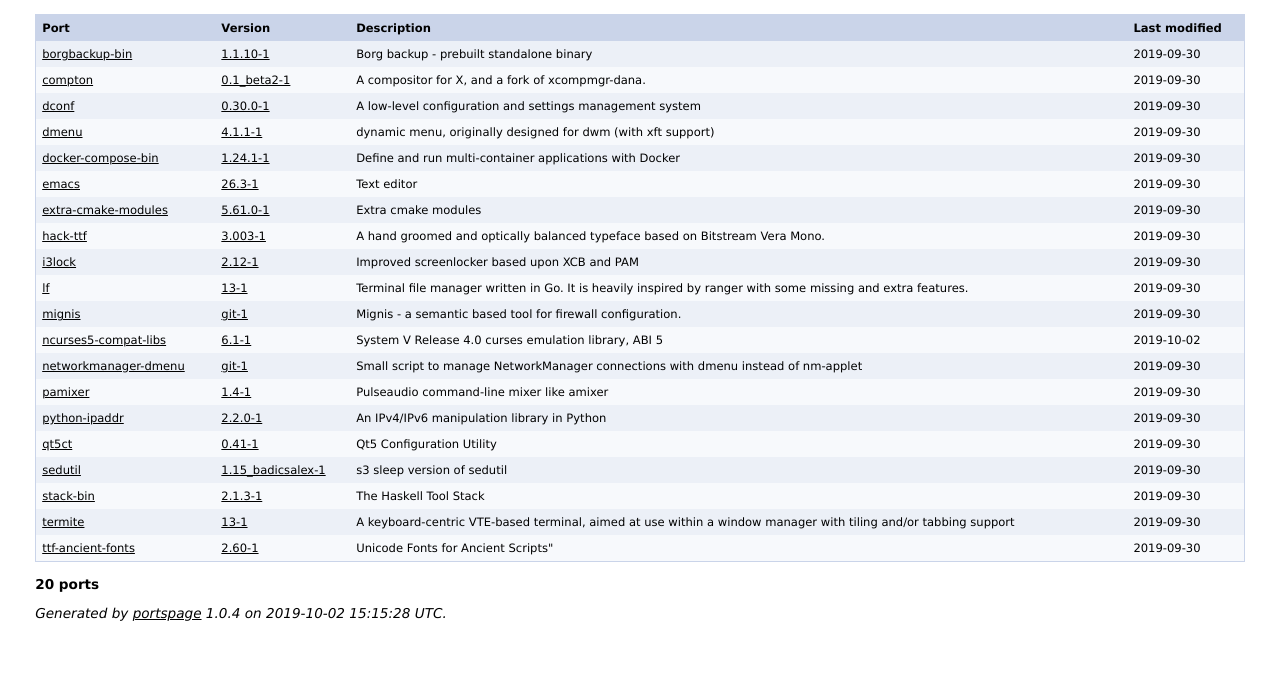
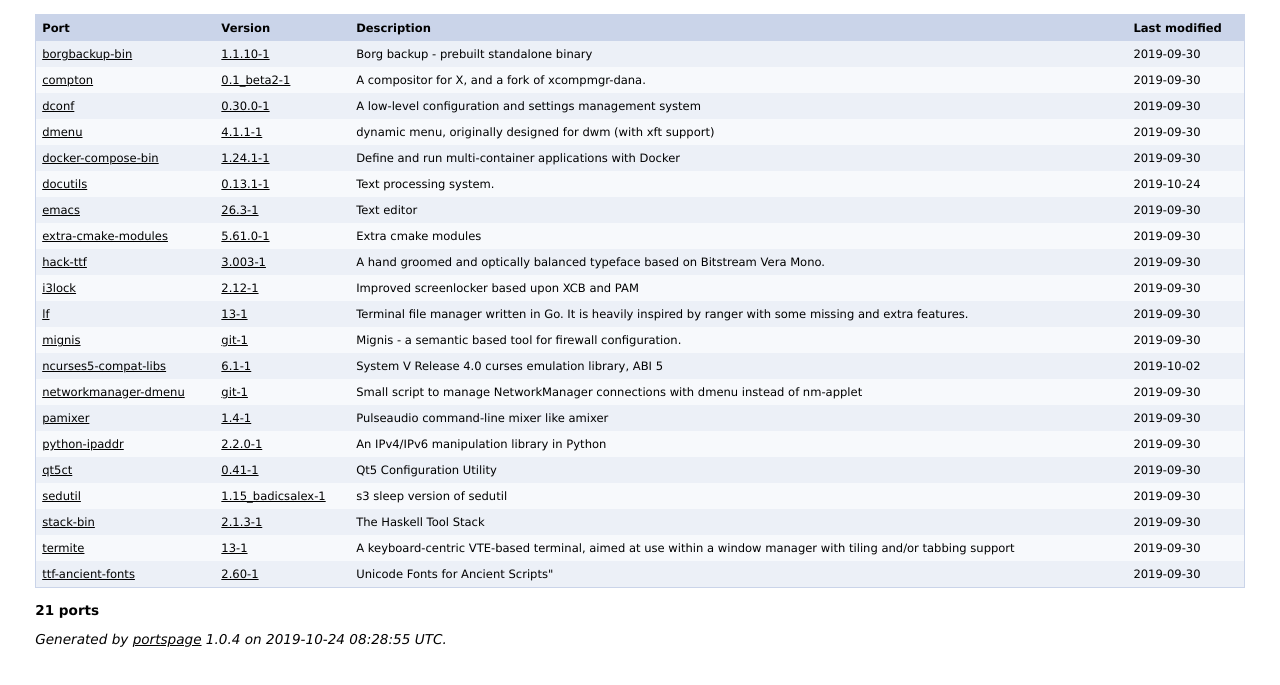
Before and after one commit to wert310/crux-ports, a plain HTML site: page index.html in a window 1280 px wide. Shown: the part 79-764 px from the top of the page. Drawn offline with Linux system fonts and the light colour scheme.

Commit message:
docutils python2/3

```diff
--- a/index.html
+++ b/index.html
@@ -48,23 +48,24 @@
    <tr class="odd"><td><a href="http://wiki.gnome.org/Projects/dconf">dconf</a></td><td><a href="./dconf/Pkgfile">0.30.0-1</a></td><td>A low-level configuration and settings management system</td><td>2019-09-30</td></tr>
    <tr class="even"><td><a href="http://tools.suckless.org/dmenu/">dmenu</a></td><td><a href="./dmenu/Pkgfile">4.1.1-1</a></td><td>dynamic menu, originally designed for dwm (with xft support)</td><td>2019-09-30</td></tr>
    <tr class="odd"><td><a href="https://github.com/docker/compose/">docker-compose-bin</a></td><td><a href="./docker-compose-bin/Pkgfile">1.24.1-1</a></td><td>Define and run multi-container applications with Docker</td><td>2019-09-30</td></tr>
-   <tr class="even"><td><a href="https://www.gnu.org/software/emacs/">emacs</a></td><td><a href="./emacs/Pkgfile">26.3-1</a></td><td>Text editor</td><td>2019-09-30</td></tr>
-   <tr class="odd"><td><a href="http://fmtlib.net/">extra-cmake-modules</a></td><td><a href="./extra-cmake-modules/Pkgfile">5.61.0-1</a></td><td>Extra cmake modules</td><td>2019-09-30</td></tr>
-   <tr class="even"><td><a href="https://sourcefoundry.org/hack/">hack-ttf</a></td><td><a href="./hack-ttf/Pkgfile">3.003-1</a></td><td>A hand groomed and optically balanced typeface based on Bitstream Vera Mono.</td><td>2019-09-30</td></tr>
-   <tr class="odd"><td><a href="https://i3wm.org/i3lock/'">i3lock</a></td><td><a href="./i3lock/Pkgfile">2.12-1</a></td><td>Improved screenlocker based upon XCB and PAM</td><td>2019-09-30</td></tr>
-   <tr class="even"><td><a href="https://github.com/gokcehan/lf">lf</a></td><td><a href="./lf/Pkgfile">13-1</a></td><td>Terminal file manager written in Go. It is heavily inspired by ranger with some missing and extra features.  </td><td>2019-09-30</td></tr>
-   <tr class="odd"><td><a href="https://github.com/secgroup/Mignis ">mignis</a></td><td><a href="./mignis/Pkgfile">git-1</a></td><td>Mignis - a semantic based tool for firewall configuration. </td><td>2019-09-30</td></tr>
-   <tr class="even"><td><a href="http://invisible-island.net/ncurses/ncurses.html">ncurses5-compat-libs</a></td><td><a href="./ncurses5-compat-libs/Pkgfile">6.1-1</a></td><td>System V Release 4.0 curses emulation library, ABI 5</td><td>2019-10-02</td></tr>
-   <tr class="odd"><td><a href="https://github.com/firecat53/networkmanager-dmenu">networkmanager-dmenu</a></td><td><a href="./networkmanager-dmenu/Pkgfile">git-1</a></td><td>Small script to manage NetworkManager connections with dmenu instead of nm-applet</td><td>2019-09-30</td></tr>
-   <tr class="even"><td><a href="https://github.com/cdemoulins/pamixer">pamixer</a></td><td><a href="./pamixer/Pkgfile">1.4-1</a></td><td>Pulseaudio command-line mixer like amixer</td><td>2019-09-30</td></tr>
-   <tr class="odd"><td><a href="http://code.google.com/p/ipaddr-py/">python-ipaddr</a></td><td><a href="./python-ipaddr/Pkgfile">2.2.0-1</a></td><td>An IPv4/IPv6 manipulation library in Python</td><td>2019-09-30</td></tr>
-   <tr class="even"><td><a href="https://qt5ct.sourceforge.nete">qt5ct</a></td><td><a href="./qt5ct/Pkgfile">0.41-1</a></td><td>Qt5 Configuration Utility</td><td>2019-09-30</td></tr>
-   <tr class="odd"><td><a href="https://github.com/Drive-Trust-Alliance/sedutil/">sedutil</a></td><td><a href="./sedutil/Pkgfile">1.15_badicsalex-1</a></td><td>s3 sleep version of sedutil</td><td>2019-09-30</td></tr>
-   <tr class="even"><td><a href="https://github.com/commercialhaskell/stack">stack-bin</a></td><td><a href="./stack-bin/Pkgfile">2.1.3-1</a></td><td>The Haskell Tool Stack</td><td>2019-09-30</td></tr>
-   <tr class="odd"><td><a href="https://github.com/thestinger/termite/">termite</a></td><td><a href="./termite/Pkgfile">13-1</a></td><td>A keyboard-centric VTE-based terminal, aimed at use within a window manager with tiling and/or tabbing support</td><td>2019-09-30</td></tr>
-   <tr class="even"><td><a href="http://users.teilar.gr/~g1951d/">ttf-ancient-fonts</a></td><td><a href="./ttf-ancient-fonts/Pkgfile">2.60-1</a></td><td>Unicode Fonts for Ancient Scripts"</td><td>2019-09-30</td></tr>
+   <tr class="even"><td><a href="http://docutils.sourceforge.net/">docutils</a></td><td><a href="./docutils/Pkgfile">0.13.1-1</a></td><td>Text processing system.</td><td>2019-10-24</td></tr>
+   <tr class="odd"><td><a href="https://www.gnu.org/software/emacs/">emacs</a></td><td><a href="./emacs/Pkgfile">26.3-1</a></td><td>Text editor</td><td>2019-09-30</td></tr>
+   <tr class="even"><td><a href="http://fmtlib.net/">extra-cmake-modules</a></td><td><a href="./extra-cmake-modules/Pkgfile">5.61.0-1</a></td><td>Extra cmake modules</td><td>2019-09-30</td></tr>
+   <tr class="odd"><td><a href="https://sourcefoundry.org/hack/">hack-ttf</a></td><td><a href="./hack-ttf/Pkgfile">3.003-1</a></td><td>A hand groomed and optically balanced typeface based on Bitstream Vera Mono.</td><td>2019-09-30</td></tr>
+   <tr class="even"><td><a href="https://i3wm.org/i3lock/'">i3lock</a></td><td><a href="./i3lock/Pkgfile">2.12-1</a></td><td>Improved screenlocker based upon XCB and PAM</td><td>2019-09-30</td></tr>
+   <tr class="odd"><td><a href="https://github.com/gokcehan/lf">lf</a></td><td><a href="./lf/Pkgfile">13-1</a></td><td>Terminal file manager written in Go. It is heavily inspired by ranger with some missing and extra features.  </td><td>2019-09-30</td></tr>
+   <tr class="even"><td><a href="https://github.com/secgroup/Mignis ">mignis</a></td><td><a href="./mignis/Pkgfile">git-1</a></td><td>Mignis - a semantic based tool for firewall configuration. </td><td>2019-09-30</td></tr>
+   <tr class="odd"><td><a href="http://invisible-island.net/ncurses/ncurses.html">ncurses5-compat-libs</a></td><td><a href="./ncurses5-compat-libs/Pkgfile">6.1-1</a></td><td>System V Release 4.0 curses emulation library, ABI 5</td><td>2019-10-02</td></tr>
+   <tr class="even"><td><a href="https://github.com/firecat53/networkmanager-dmenu">networkmanager-dmenu</a></td><td><a href="./networkmanager-dmenu/Pkgfile">git-1</a></td><td>Small script to manage NetworkManager connections with dmenu instead of nm-applet</td><td>2019-09-30</td></tr>
+   <tr class="odd"><td><a href="https://github.com/cdemoulins/pamixer">pamixer</a></td><td><a href="./pamixer/Pkgfile">1.4-1</a></td><td>Pulseaudio command-line mixer like amixer</td><td>2019-09-30</td></tr>
+   <tr class="even"><td><a href="http://code.google.com/p/ipaddr-py/">python-ipaddr</a></td><td><a href="./python-ipaddr/Pkgfile">2.2.0-1</a></td><td>An IPv4/IPv6 manipulation library in Python</td><td>2019-09-30</td></tr>
+   <tr class="odd"><td><a href="https://qt5ct.sourceforge.nete">qt5ct</a></td><td><a href="./qt5ct/Pkgfile">0.41-1</a></td><td>Qt5 Configuration Utility</td><td>2019-09-30</td></tr>
+   <tr class="even"><td><a href="https://github.com/Drive-Trust-Alliance/sedutil/">sedutil</a></td><td><a href="./sedutil/Pkgfile">1.15_badicsalex-1</a></td><td>s3 sleep version of sedutil</td><td>2019-09-30</td></tr>
+   <tr class="odd"><td><a href="https://github.com/commercialhaskell/stack">stack-bin</a></td><td><a href="./stack-bin/Pkgfile">2.1.3-1</a></td><td>The Haskell Tool Stack</td><td>2019-09-30</td></tr>
+   <tr class="even"><td><a href="https://github.com/thestinger/termite/">termite</a></td><td><a href="./termite/Pkgfile">13-1</a></td><td>A keyboard-centric VTE-based terminal, aimed at use within a window manager with tiling and/or tabbing support</td><td>2019-09-30</td></tr>
+   <tr class="odd"><td><a href="http://users.teilar.gr/~g1951d/">ttf-ancient-fonts</a></td><td><a href="./ttf-ancient-fonts/Pkgfile">2.60-1</a></td><td>Unicode Fonts for Ancient Scripts"</td><td>2019-09-30</td></tr>
   </table>
-  <p><b>20 ports</b></p>
-  <p><i>Generated by <a href="http://www.karsikkopuu.net/crux/scripts/">portspage</a> 1.0.4 on 2019-10-02 15:15:28 UTC.</i></p>
+  <p><b>21 ports</b></p>
+  <p><i>Generated by <a href="http://www.karsikkopuu.net/crux/scripts/">portspage</a> 1.0.4 on 2019-10-24 08:28:55 UTC.</i></p>
  </body>
 </html>
```
Also changed, not shown: 4 other files.
